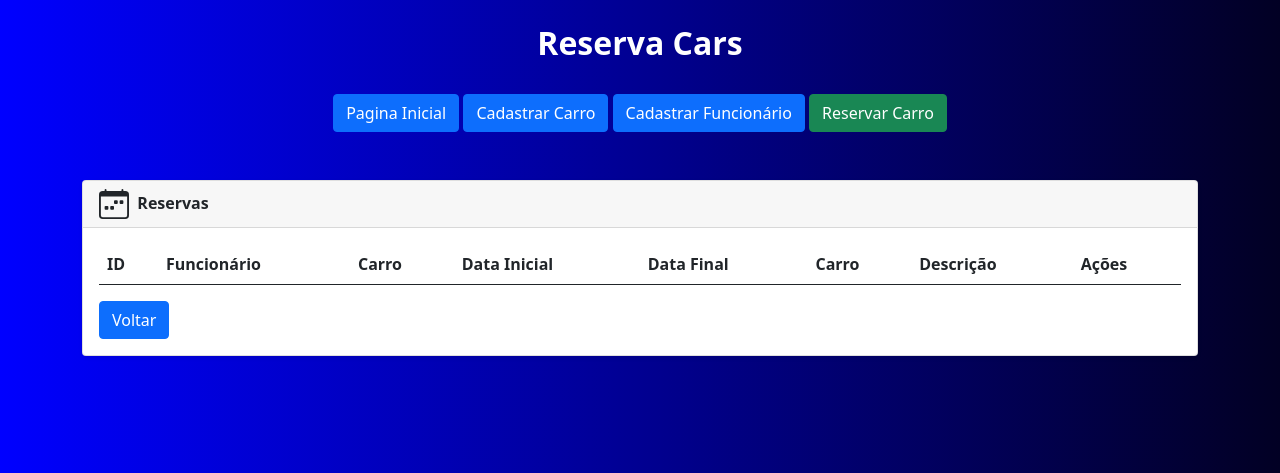
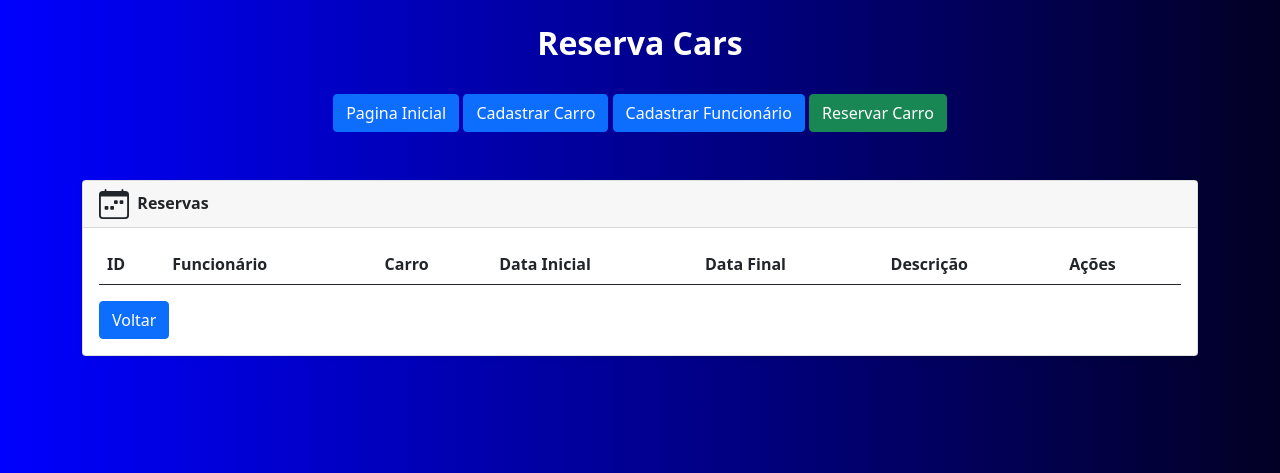
Before and after one commit to WagnerVCF/reservaphp, a PHP site: page /visures.php in a window 1280 px wide. Shown: the top 473 px of the page. Run offline with PHP 8.4, Linux system fonts and the light colour scheme; data that the repository does not hold is empty; some libraries are stand-ins or nearby versions.

Commit message:
Add files via upload

```diff
--- a/visures.php
+++ b/visures.php
@@ -72,7 +72,6 @@
                                     <th scope="col">Carro</th>
                                     <th scope="col">Data Inicial</th>
                                     <th scope="col">Data Final</th>
-                                    <th scope="col">Carro</th>
                                     <th scope="col">Descrição</th>
                                     <th scope="col">Ações</th>
                                 </tr>
```
